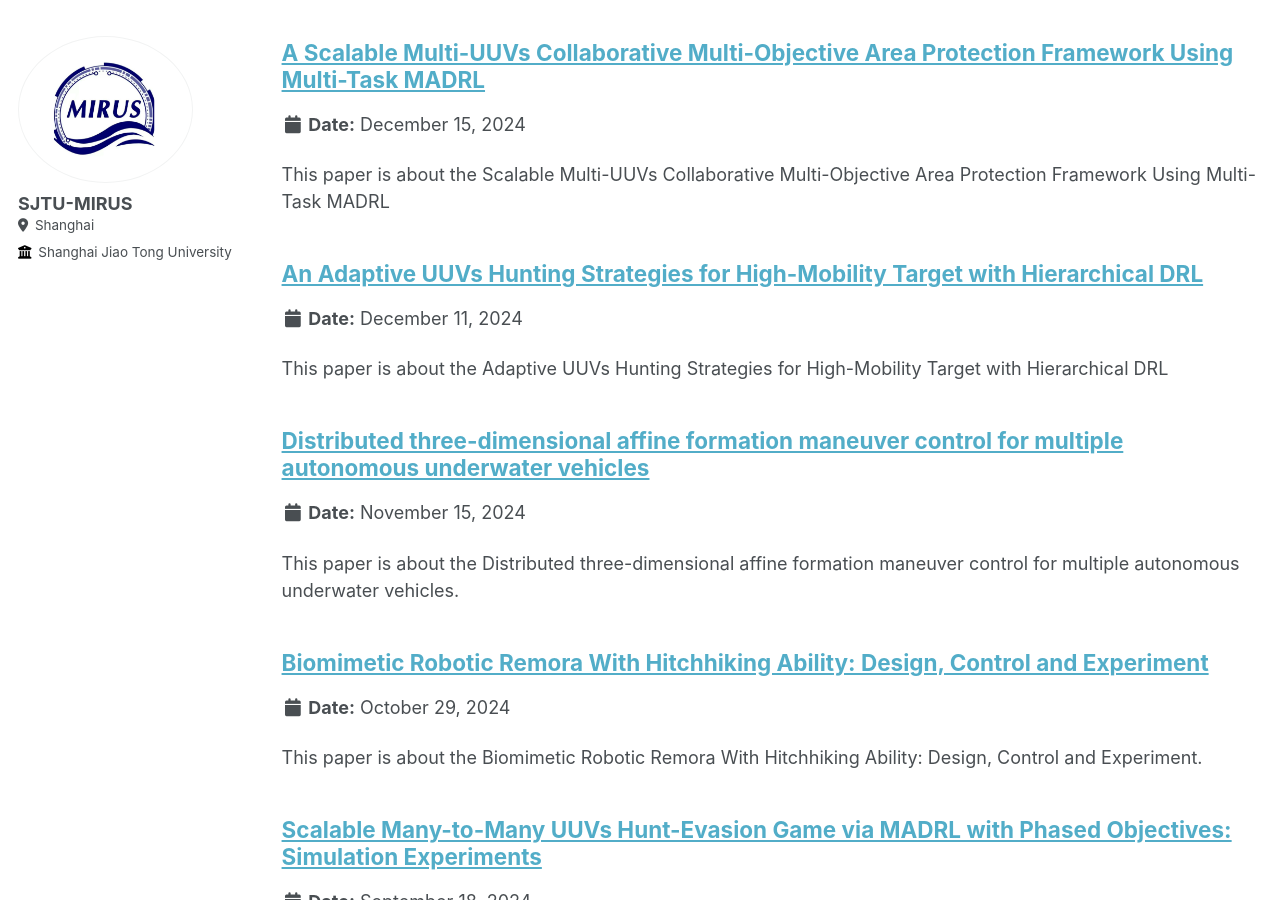
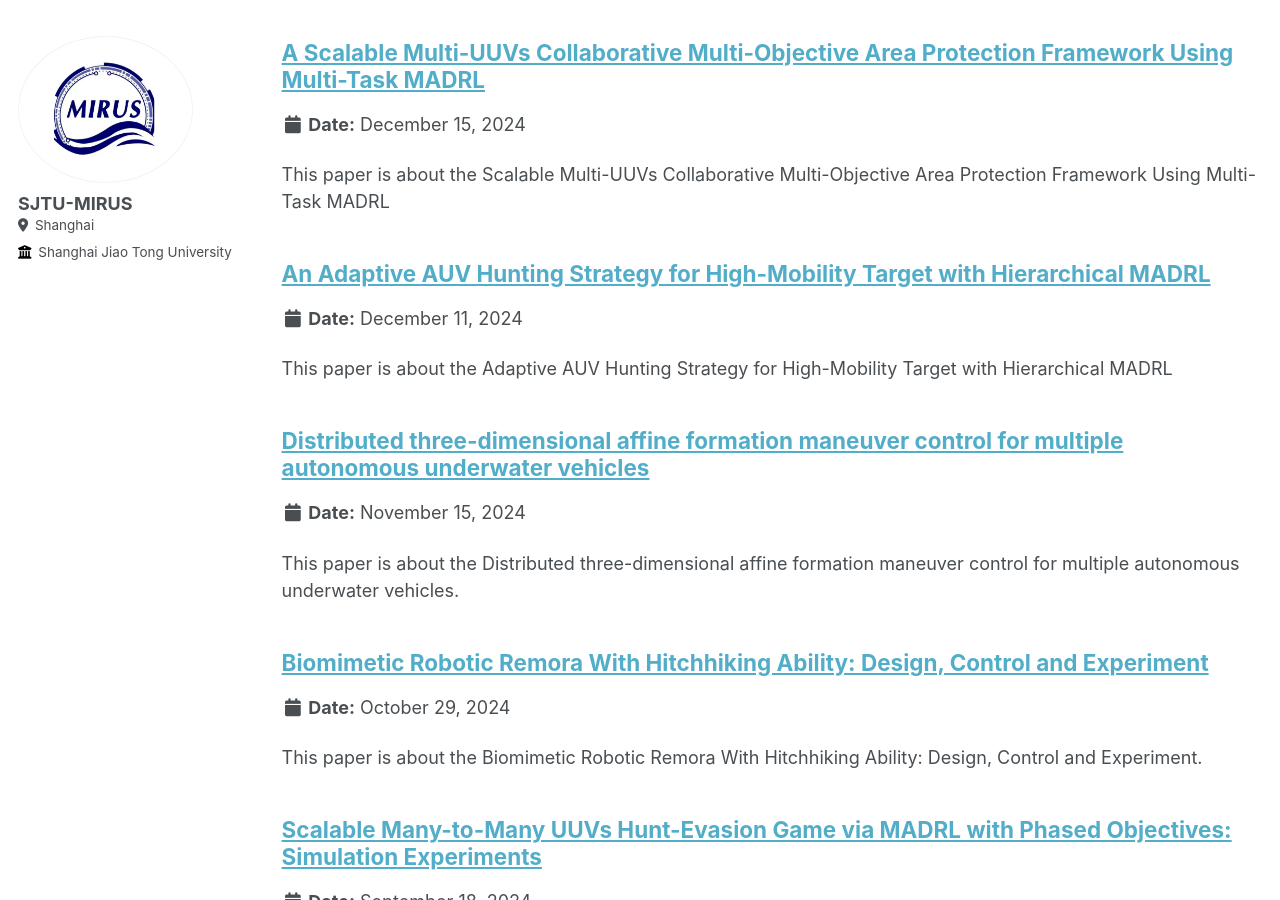
Before and after one commit to SJTU-MIRUS/MIRUS.github.io, a Jekyll site: the page built from _pages/research.md, in a window 1280 px wide and 900 px high, scrolled down 822 px. Built offline with Jekyll 4.4.1, drawn with Linux system fonts in a browser that asks for light colours.

Commit message:
Upload PEG

```diff
--- a/_research/2024-12-11-peg.md
+++ b/_research/2024-12-11-peg.md
@@ -1,8 +1,8 @@
 ---
-title: "An Adaptive UUVs Hunting Strategies for High-Mobility Target with Hierarchical DRL"
+title: "An Adaptive AUV Hunting Strategy for High-Mobility Target with Hierarchical MADRL"
 collection: research
 permalink: /research/peg
-excerpt: 'This paper is about the Adaptive UUVs Hunting Strategies for High-Mobility Target with Hierarchical DRL'
+excerpt: 'This paper is about the Adaptive AUV Hunting Strategy for High-Mobility Target with Hierarchical MADRL'
 venue:
 paperurl:
 citation:
@@ -16,12 +16,12 @@ citation:
     <title>Supporting Material</title>
 </head>
 <body>
-    <p>This video is supporting material for my recently submitted paper "An Adaptive UUVs Hunting Strategies for High-Mobility Target with Hierarchical DRL".</p>
+    <p>This video is supporting material for my recently submitted paper "An Adaptive AUV Hunting Strategy for High-Mobility Target with Hierarchical MADRL".</p>
 
     <h2>Part I: Simulation experiments</h2>
-    <video src="../videos/PEGS.mp4" autoplay="true" controls="controls" width="800" height="400"></video>
+    <video src="../videos/PEG-S.mp4" autoplay="true" controls="controls" width="800" height="400"></video>
 
     <h2>Part II: Field experiments</h2>
-    <video src="../videos/PEGF.mp4" autoplay="true" controls="controls" width="800" height="400"></video>
+    <video src="../videos/PEG-F.mp4" autoplay="true" controls="controls" width="800" height="400"></video>
 </body>
 </html>
```
Also changed, not shown: 2 other files.
